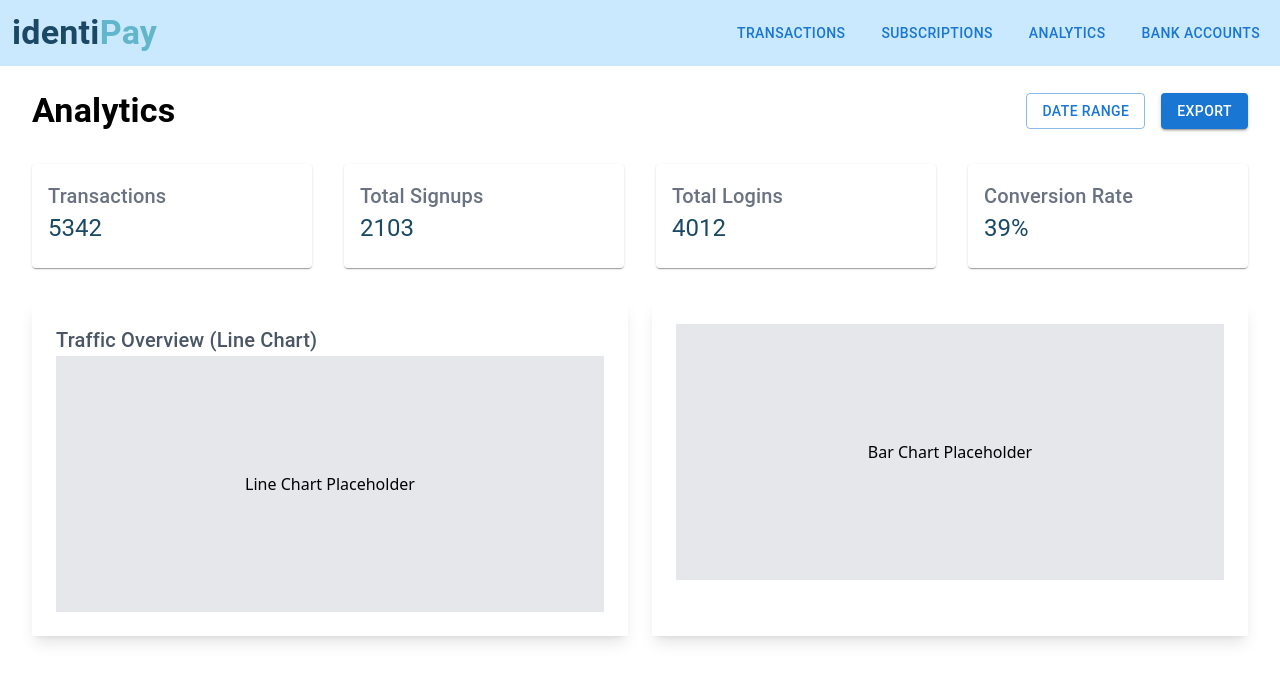
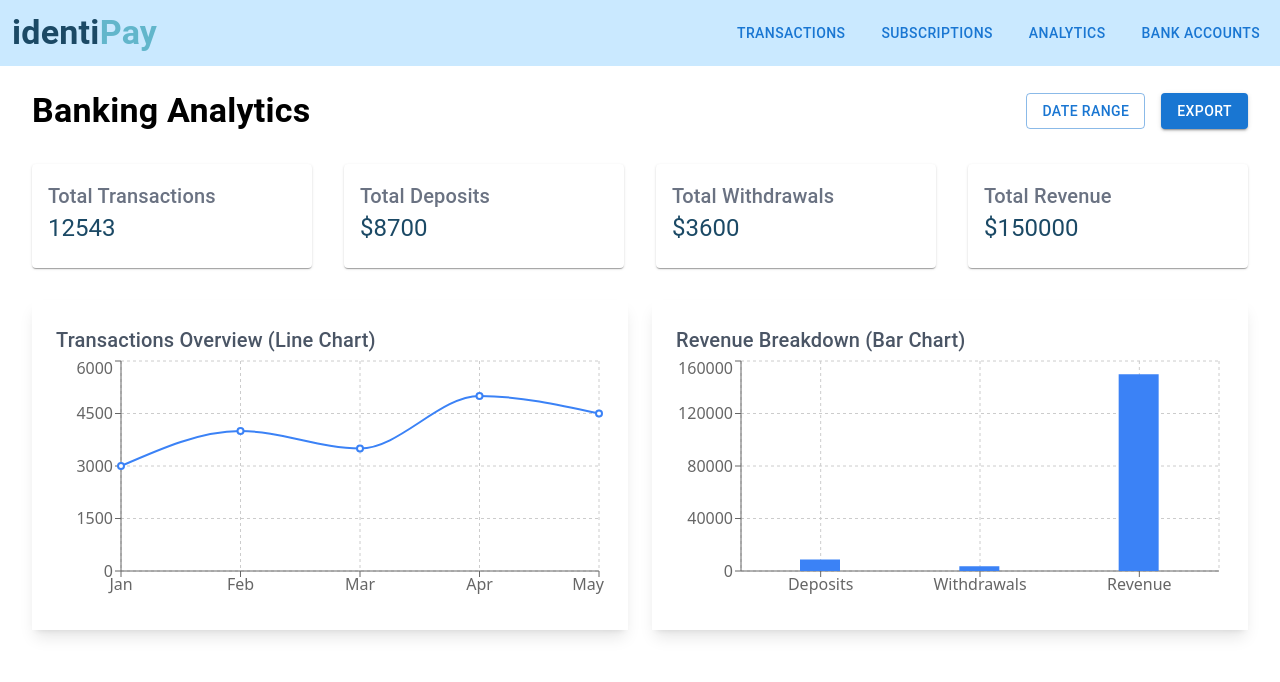
Before and after one commit to krsultov/ctrl-alt-defeat-ht11, a Next.js app in the folder frontend/: page /Analytics in a window 1280 px wide. Shown: the top 682 px of the page. Built offline with nearby package versions, Linux system fonts and the light colour scheme.

Commit message:
analytics

```diff
--- a/frontend/package.json
+++ b/frontend/package.json
@@ -22,6 +22,7 @@
     "next-auth": "^5.0.0-beta.25",
     "react": "^19.0.0",
     "react-dom": "^19.0.0",
+    "recharts": "^2.15.1",
     "tailwind-merge": "^3.0.2",
     "tw-animate-css": "^1.2.4"
   },
--- a/frontend/src/app/Analytics/page.tsx
+++ b/frontend/src/app/Analytics/page.tsx
@@ -1,32 +1,46 @@
 "use client"
-
 import { Button, Card, CardContent, Grid, Typography } from "@mui/material"
 import React, { useState, useEffect } from "react"
 import Image from "next/image"
 import loading from "../(assets)/loading.gif"
+import { LineChart, Line, BarChart, Bar, XAxis, YAxis, Tooltip, ResponsiveContainer, CartesianGrid } from "recharts"
 
-interface AnalyticsData {
-    totalVisitors: number
-    totalSignups: number
-    totalLogins: number
-    conversionRate: number
+interface BankingData {
+    totalTransactions: number
+    totalDeposits: number
+    totalWithdrawals: number
+    totalRevenue: number
 }
 
 const Analytics: React.FC = () => {
     const [isLoading, setIsLoading] = useState<boolean>(true)
-    const [data, setData] = useState<AnalyticsData | null>(null)
+    const [data, setData] = useState<BankingData | null>(null)
 
     useEffect(() => {
         setTimeout(() => {
             setData({
-                totalVisitors: 5342,
-                totalSignups: 2103,
-                totalLogins: 4012,
-                conversionRate: 39
+                totalTransactions: 12543,
+                totalDeposits: 8700,
+                totalWithdrawals: 3600,
+                totalRevenue: 150000
             })
             setIsLoading(false)
         }, 2000)
     }, [])
+
+    const lineChartData = [
+        { name: "Jan", transactions: 3000 },
+        { name: "Feb", transactions: 4000 },
+        { name: "Mar", transactions: 3500 },
+        { name: "Apr", transactions: 5000 },
+        { name: "May", transactions: 4500 }
+    ]
+
+    const barChartData = [
+        { name: "Deposits", amount: 8700 },
+        { name: "Withdrawals", amount: 3600 },
+        { name: "Revenue", amount: 150000 }
+    ]
 
     if (isLoading) {
         return (
@@ -42,7 +56,7 @@ const Analytics: React.FC = () => {
         <div className="px-8 py-6 min-w-screen">
             <div className="flex justify-between items-center mb-8">
                 <Typography variant="h4" fontWeight={600}>
-                    Analytics
+                    Banking Analytics
                 </Typography>
                 <div className="flex gap-x-4">
                     <Button variant="outlined" color="primary">
@@ -59,10 +73,10 @@ const Analytics: React.FC = () => {
                     <Card className="shadow-lg">
                         <CardContent>
                             <Typography variant="h6" className="text-gray-500">
-                                Transactions
+                                Total Transactions
                             </Typography>
                             <Typography variant="h5" className="text-primary font-bold">
-                                {data.totalVisitors}
+                                {data.totalTransactions}
                             </Typography>
                         </CardContent>
                     </Card>
@@ -71,10 +85,10 @@ const Analytics: React.FC = () => {
                     <Card className="shadow-lg">
                         <CardContent>
                             <Typography variant="h6" className="text-gray-500">
-                                Total Signups
+                                Total Deposits
                             </Typography>
                             <Typography variant="h5" className="text-primary font-bold">
-                                {data.totalSignups}
+                                ${data.totalDeposits}
                             </Typography>
                         </CardContent>
                     </Card>
@@ -83,10 +97,10 @@ const Analytics: React.FC = () => {
                     <Card className="shadow-lg">
                         <CardContent>
                             <Typography variant="h6" className="text-gray-500">
-                                Total Logins
+                                Total Withdrawals
                             </Typography>
                             <Typography variant="h5" className="text-primary font-bold">
-                                {data.totalLogins}
+                                ${data.totalWithdrawals}
                             </Typography>
                         </CardContent>
                     </Card>
@@ -95,10 +109,10 @@ const Analytics: React.FC = () => {
                     <Card className="shadow-lg">
                         <CardContent>
                             <Typography variant="h6" className="text-gray-500">
-                                Conversion Rate
+                                Total Revenue
                             </Typography>
                             <Typography variant="h5" className="text-primary font-bold">
-                                {data.conversionRate}%
+                                ${data.totalRevenue}
                             </Typography>
                         </CardContent>
                     </Card>
@@ -108,17 +122,31 @@ const Analytics: React.FC = () => {
             <div className="grid grid-cols-1 md:grid-cols-2 gap-6 mb-8">
                 <div className="bg-white p-6 shadow-lg">
                     <Typography variant="h6" className="text-gray-600 mb-4">
-                        Traffic Overview (Line Chart)
+                        Transactions Overview (Line Chart)
                     </Typography>
-                    <div className="h-64 bg-gray-200 flex items-center justify-center">
-                        <span>Line Chart Placeholder</span>
-                    </div>
+                    <ResponsiveContainer width="100%" height={250}>
+                        <LineChart data={lineChartData}>
+                            <CartesianGrid strokeDasharray="3 3" />
+                            <XAxis dataKey="name" />
+                            <YAxis />
+                            <Tooltip />
+                            <Line type="monotone" dataKey="transactions" stroke="#3b82f6" strokeWidth={2} />
+                        </LineChart>
+                    </ResponsiveContainer>
                 </div>
                 <div className="bg-white p-6 shadow-lg">
-                    <Typography variant="h6" className="text-gray-600 mb-4"></Typography>
-                    <div className="h-64 bg-gray-200 flex items-center justify-center">
-                        <span>Bar Chart Placeholder</span>
-                    </div>
+                    <Typography variant="h6" className="text-gray-600 mb-4">
+                        Revenue Breakdown (Bar Chart)
+                    </Typography>
+                    <ResponsiveContainer width="100%" height={250}>
+                        <BarChart data={barChartData}>
+                            <CartesianGrid strokeDasharray="3 3" />
+                            <XAxis dataKey="name" />
+                            <YAxis />
+                            <Tooltip />
+                            <Bar dataKey="amount" fill="#3b82f6" barSize={40} />
+                        </BarChart>
+                    </ResponsiveContainer>
                 </div>
             </div>
         </div>
```
Also changed, not shown: 1 other file (tests, documents, lock files or other folders).
